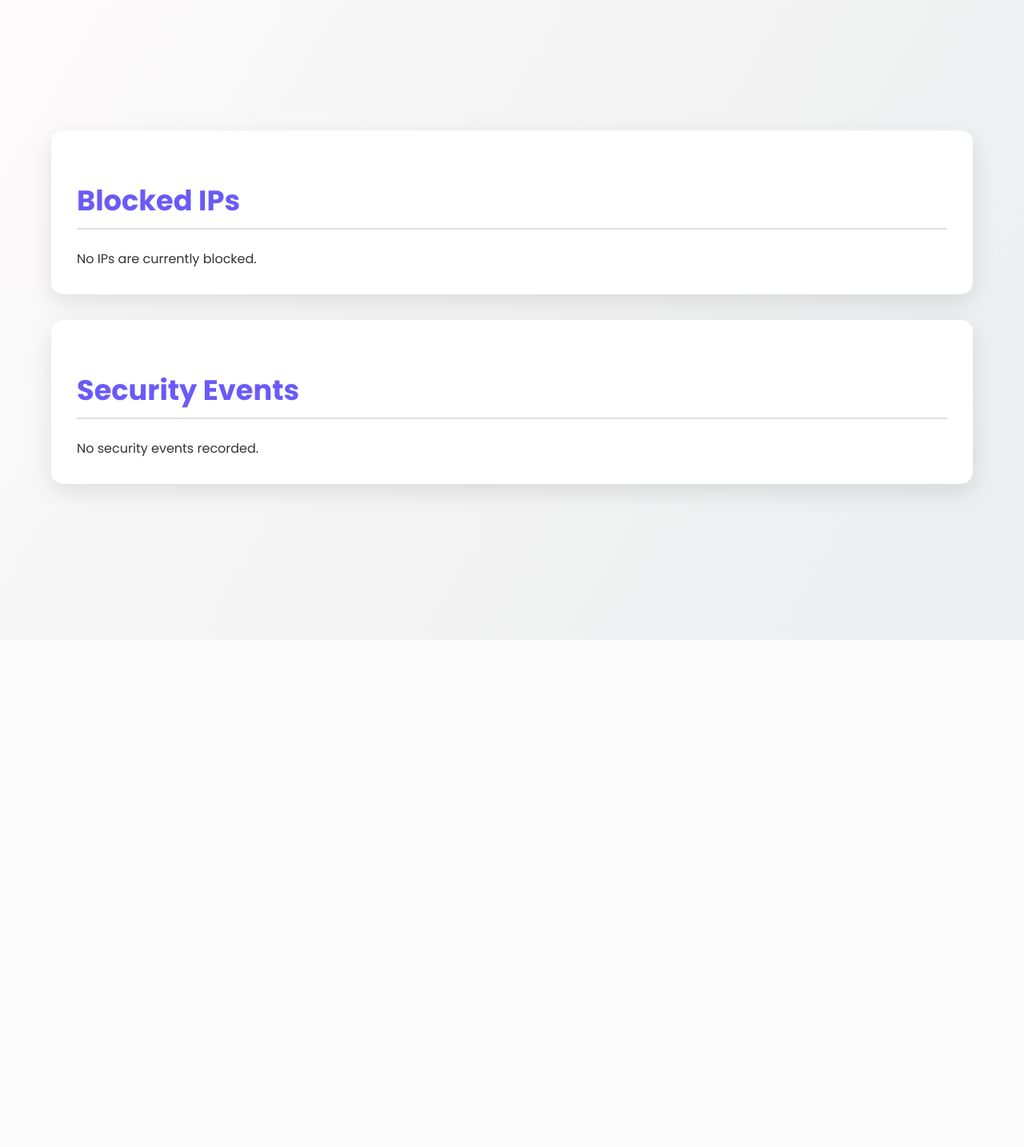
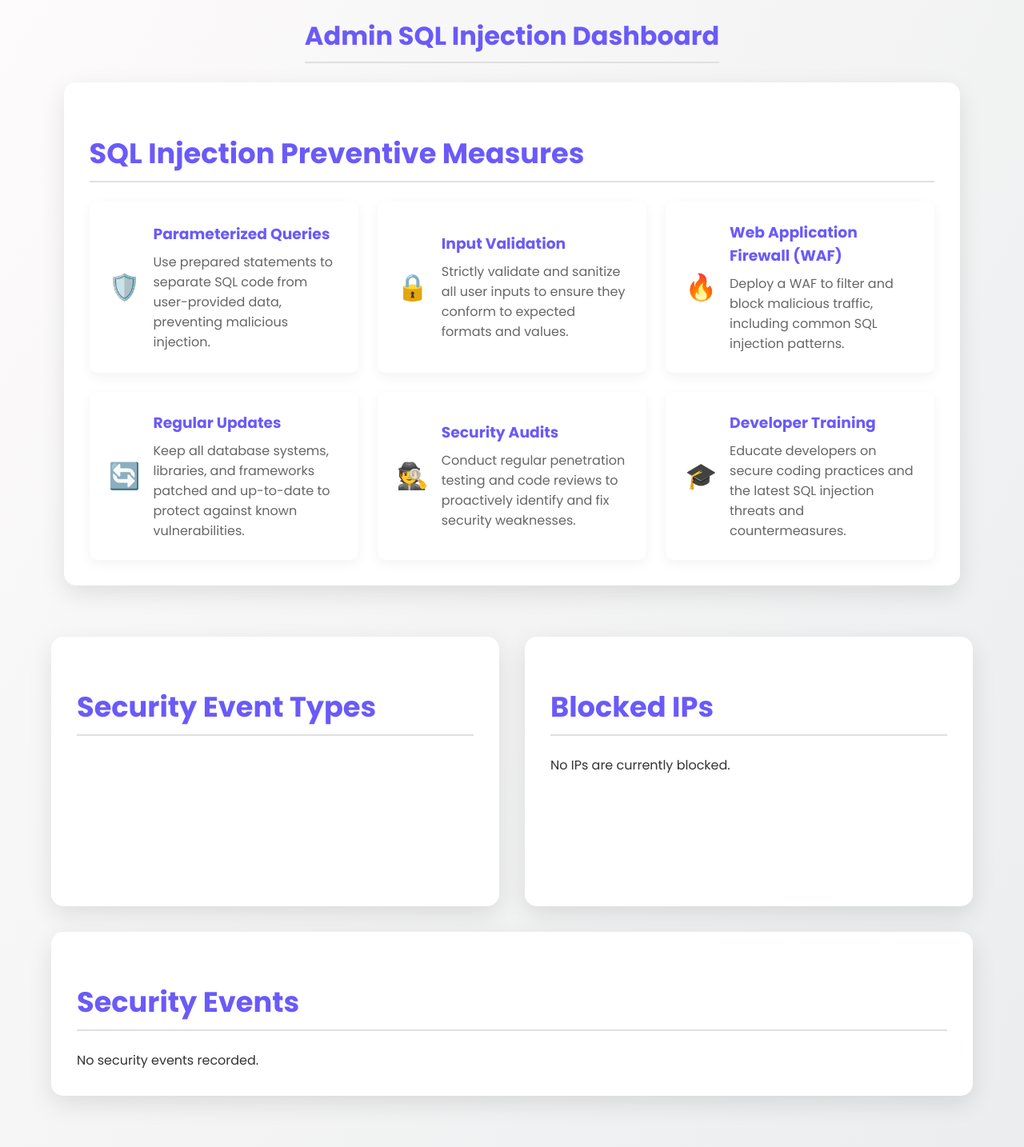
Before and after one commit to Syed-Ali-7/SQLI, a Flask app: template templates/admin_dashboard.html in a window 1280 px wide. Shown: the whole page at 80% size. Before the commit the page ends 800 px from the top, so only its background shows below. Run offline with Flask 3, Linux system fonts and the light colour scheme; the template is opened without the code that fills it, so the values that code supplies are empty; a map, chart or similar area stays blank.

Commit message:
Second Commit

```diff
--- a/blocked_ips.json
+++ b/blocked_ips.json
@@ -0,0 +1 @@
+{ "ips": ["127.0.0.2", "137.0.0.3"] }
--- a/templates/admin_dashboard.html
+++ b/templates/admin_dashboard.html
@@ -1,28 +1,38 @@
 <!DOCTYPE html>
 <html lang="en">
   <head>
-    <meta charset="UTF-8">
-    <meta name="viewport" content="width=device-width, initial-scale=1.0">
+    <meta charset="UTF-8" />
+    <meta name="viewport" content="width=device-width, initial-scale=1.0" />
     <title>Admin Dashboard</title>
-    <link rel="stylesheet" href="/static/style.css">
+    <link rel="stylesheet" href="/static/style.css" />
     <style>
       body {
         background: linear-gradient(120deg, #fdfbfb 0%, #ebedee 100%);
       }
+      .measures-content{
+        background-color: var(--white-color);
+        padding: 1rem;
+        border-radius: 15px;
+        box-shadow: 0 10px 30px rgba(0, 0, 0, 0.1);
+      }
+
       .dashboard-container {
         width: 90%;
         max-width: 1200px;
         margin: 2rem auto;
         padding: 2rem;
+        display: grid;
+        grid-template-columns: repeat(auto-fit, minmax(400px, 1fr));
+        gap: 2rem;
       }
       .dashboard-section {
         background-color: var(--white-color);
         padding: 2rem;
         border-radius: 15px;
         box-shadow: 0 10px 30px rgba(0, 0, 0, 0.1);
-            margin-bottom: 2rem;
       }
-        h2 {
+      h2,
+      h1 {
         color: var(--primary-color);
         margin-bottom: 1.5rem;
         border-bottom: 2px solid var(--light-gray-color);
@@ -32,7 +42,8 @@
         width: 100%;
         border-collapse: collapse;
       }
-        th, td {
+      th,
+      td {
         padding: 12px 15px;
         border: 1px solid var(--light-gray-color);
         text-align: left;
@@ -44,58 +55,200 @@
       tr:nth-child(even) {
         background-color: #fafafa;
       }
+      canvas {
+        max-width: 100%;
+        border-radius: 8px;
+      }
+
+      .measures-grid {
+        display: grid;
+        grid-template-columns: repeat(auto-fit, minmax(300px, 1fr));
+        gap: 1.5rem;
+      }
+
+      .measure-card {
+        background: #fff;
+        border-radius: 10px;
+        box-shadow: 0 5px 15px rgba(0,0,0,0.05);
+        padding: 1.5rem;
+        display: flex;
+        align-items: center;
+        transition: transform 0.3s ease, box-shadow 0.3s ease;
+      }
+
+      .measure-card:hover {
+        transform: translateY(-5px);
+        box-shadow: 0 8px 25px rgba(0,0,0,0.1);
+      }
+
+      .measure-icon {
+        font-size: 2rem;
+        margin-right: 1rem;
+      }
+
+      .measure-text h3 {
+        margin: 0 0 0.5rem 0;
+        color: var(--primary-color);
+      }
+
+      .measure-text p {
+        margin: 0;
+        color: #666;
+      }
     </style>
+    <script src="https://cdn.jsdelivr.net/npm/chart.js"></script>
   </head>
   <body>
+    <h1>Admin SQL Injection Dashboard</h1>
+    <div class="dashboard-section" style="grid-column: 1 / -1">
+      <h2>SQL Injection Preventive Measures</h2>
+      <div id="measures-content">
+        <div class="measures-grid">
+          <div class="measure-card">
+            <div class="measure-icon">🛡️</div>
+            <div class="measure-text">
+              <h3>Parameterized Queries</h3>
+              <p>Use prepared statements to separate SQL code from user-provided data, preventing malicious injection.</p>
+            </div>
+          </div>
+          <div class="measure-card">
+            <div class="measure-icon">🔒</div>
+            <div class="measure-text">
+              <h3>Input Validation</h3>
+              <p>Strictly validate and sanitize all user inputs to ensure they conform to expected formats and values.</p>
+            </div>
+          </div>
+          <div class="measure-card">
+            <div class="measure-icon">🔥</div>
+            <div class="measure-text">
+              <h3>Web Application Firewall (WAF)</h3>
+              <p>Deploy a WAF to filter and block malicious traffic, including common SQL injection patterns.</p>
+            </div>
+          </div>
+          <div class="measure-card">
+            <div class="measure-icon">🔄</div>
+            <div class="measure-text">
+              <h3>Regular Updates</h3>
+              <p>Keep all database systems, libraries, and frameworks patched and up-to-date to protect against known vulnerabilities.</p>
+            </div>
+          </div>
+          <div class="measure-card">
+            <div class="measure-icon">🕵️</div>
+            <div class="measure-text">
+              <h3>Security Audits</h3>
+              <p>Conduct regular penetration testing and code reviews to proactively identify and fix security weaknesses.</p>
+            </div>
+          </div>
+          <div class="measure-card">
+            <div class="measure-icon">🎓</div>
+            <div class="measure-text">
+              <h3>Developer Training</h3>
+              <p>Educate developers on secure coding practices and the latest SQL injection threats and countermeasures.</p>
+            </div>
+          </div>
+        </div>
+      </div>
+    </div>
     <div class="dashboard-container">
+      <div class="dashboard-section">
+        <h2>Security Event Types</h2>
+        <canvas id="event-types-chart"></canvas>
+      </div>
       <div class="dashboard-section">
         <h2>Blocked IPs</h2>
         <div id="blocked-ips-content"></div>
       </div>
-        <div class="dashboard-section">
+      <div class="dashboard-section" style="grid-column: 1 / -1">
         <h2>Security Events</h2>
         <div id="security-events-content"></div>
       </div>
     </div>
 
     <script>
-        document.addEventListener('DOMContentLoaded', () => {
+      document.addEventListener("DOMContentLoaded", () => {
         // Fetch and display blocked IPs
-            fetch('/admin/blocked-ips')
-                .then(response => response.json())
-                .then(data => {
-                    const container = document.getElementById('blocked-ips-content');
+        fetch("/admin/blocked-ips")
+          .then((response) => response.json())
+          .then((data) => {
+            const container = document.getElementById("blocked-ips-content");
             if (data.blocked_ips && data.blocked_ips.length > 0) {
-                        const list = document.createElement('ul');
-                        data.blocked_ips.forEach(ip => {
-                            const item = document.createElement('li');
+              const list = document.createElement("ul");
+              data.blocked_ips.forEach((ip) => {
+                const item = document.createElement("li");
                 item.textContent = ip;
                 list.appendChild(item);
               });
               container.appendChild(list);
             } else {
-                        container.textContent = 'No IPs are currently blocked.';
+              container.textContent = "No IPs are currently blocked.";
             }
           });
 
         // Fetch and display security events
-            fetch('/admin/security-events')
-                .then(response => response.json())
-                .then(data => {
-                    const container = document.getElementById('security-events-content');
-                    if (data.events && data.events.length > 0) {
-                        const table = document.createElement('table');
+        fetch("/admin/security-events")
+          .then((response) => response.json())
+          .then((data) => {
+            const events = data.events || [];
+            const container = document.getElementById(
+              "security-events-content"
+            );
+
+            if (events.length > 0) {
+              const table = document.createElement("table");
               table.innerHTML = `<thead><tr><th>Timestamp</th><th>IP</th><th>Event</th><th>Details</th></tr></thead>`;
-                        const tbody = document.createElement('tbody');
-                        data.events.reverse().forEach(event => {
-                            const row = document.createElement('tr');
-                            row.innerHTML = `<td>${new Date(event.timestamp).toLocaleString()}</td><td>${event.ip}</td><td>${event.event_type}</td><td>${event.details}</td>`;
+              const tbody = document.createElement("tbody");
+              events
+                .slice()
+                .reverse()
+                .forEach((event) => {
+                  const row = document.createElement("tr");
+                  row.innerHTML = `<td>${new Date(
+                    event.timestamp
+                  ).toLocaleString()}</td><td>${event.ip}</td><td>${
+                    event.event_type
+                  }</td><td>${event.details}</td>`;
                   tbody.appendChild(row);
                 });
               table.appendChild(tbody);
               container.appendChild(table);
+
+              // Process data for chart
+              const eventCounts = events.reduce((acc, event) => {
+                acc[event.event_type] = (acc[event.event_type] || 0) + 1;
+                return acc;
+              }, {});
+
+              const chartLabels = Object.keys(eventCounts);
+              const chartData = Object.values(eventCounts);
+
+              // Create chart
+              const ctx = document
+                .getElementById("event-types-chart")
+                .getContext("2d");
+              new Chart(ctx, {
+                type: "bar",
+                data: {
+                  labels: chartLabels,
+                  datasets: [
+                    {
+                      label: "Number of Events",
+                      data: chartData,
+                      backgroundColor: "rgba(54, 162, 235, 0.6)",
+                      borderColor: "rgba(54, 162, 235, 1)",
+                      borderWidth: 1,
+                    },
+                  ],
+                },
+                options: {
+                  scales: {
+                    y: {
+                      beginAtZero: true,
+                    },
+                  },
+                },
+              });
             } else {
-                        container.textContent = 'No security events recorded.';
+              container.textContent = "No security events recorded.";
             }
           });
       });
```
Also changed, not shown: security_events.json (+118 -0 lines), students.db, 1 other file. Lines whose indentation alone changed are shown as unchanged.
